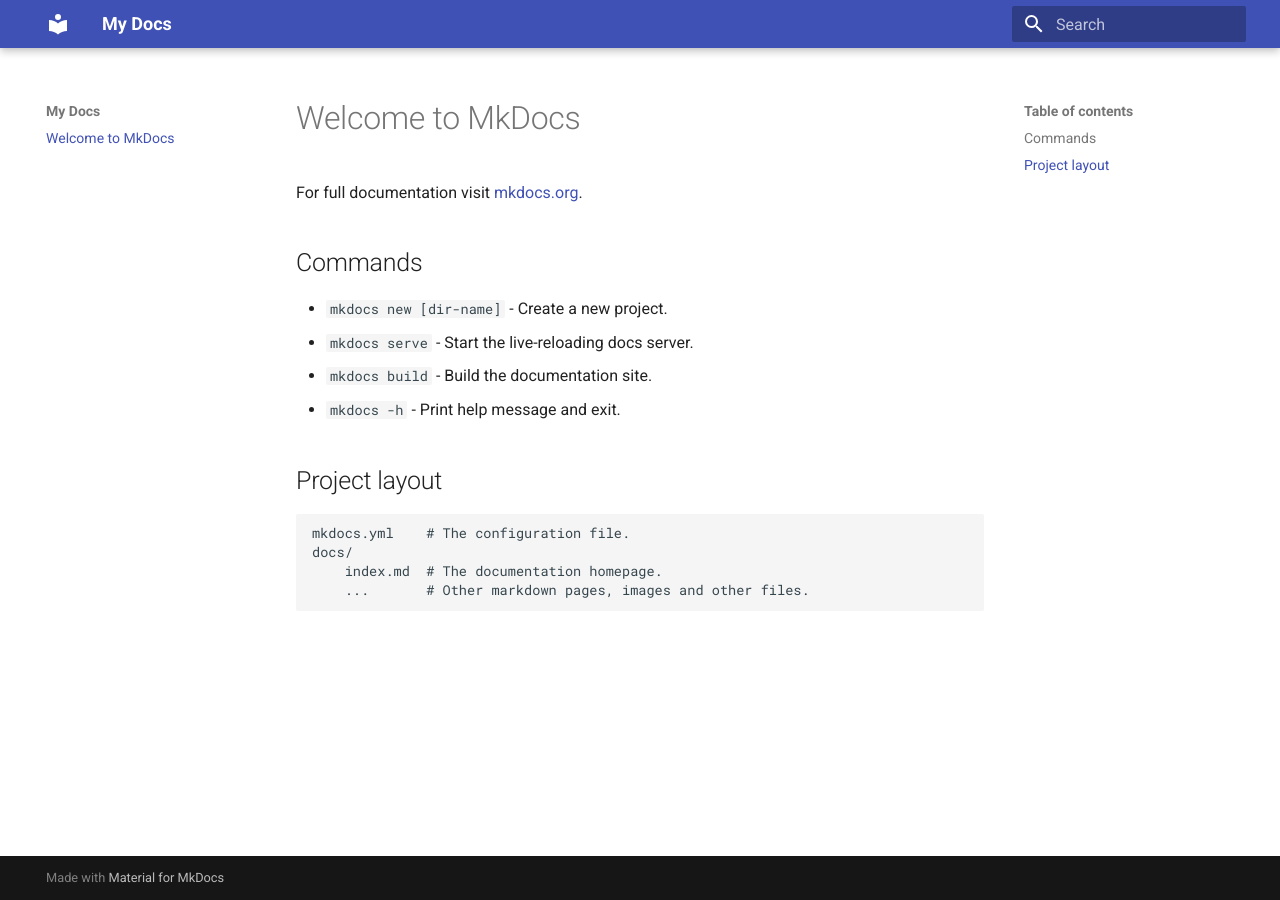
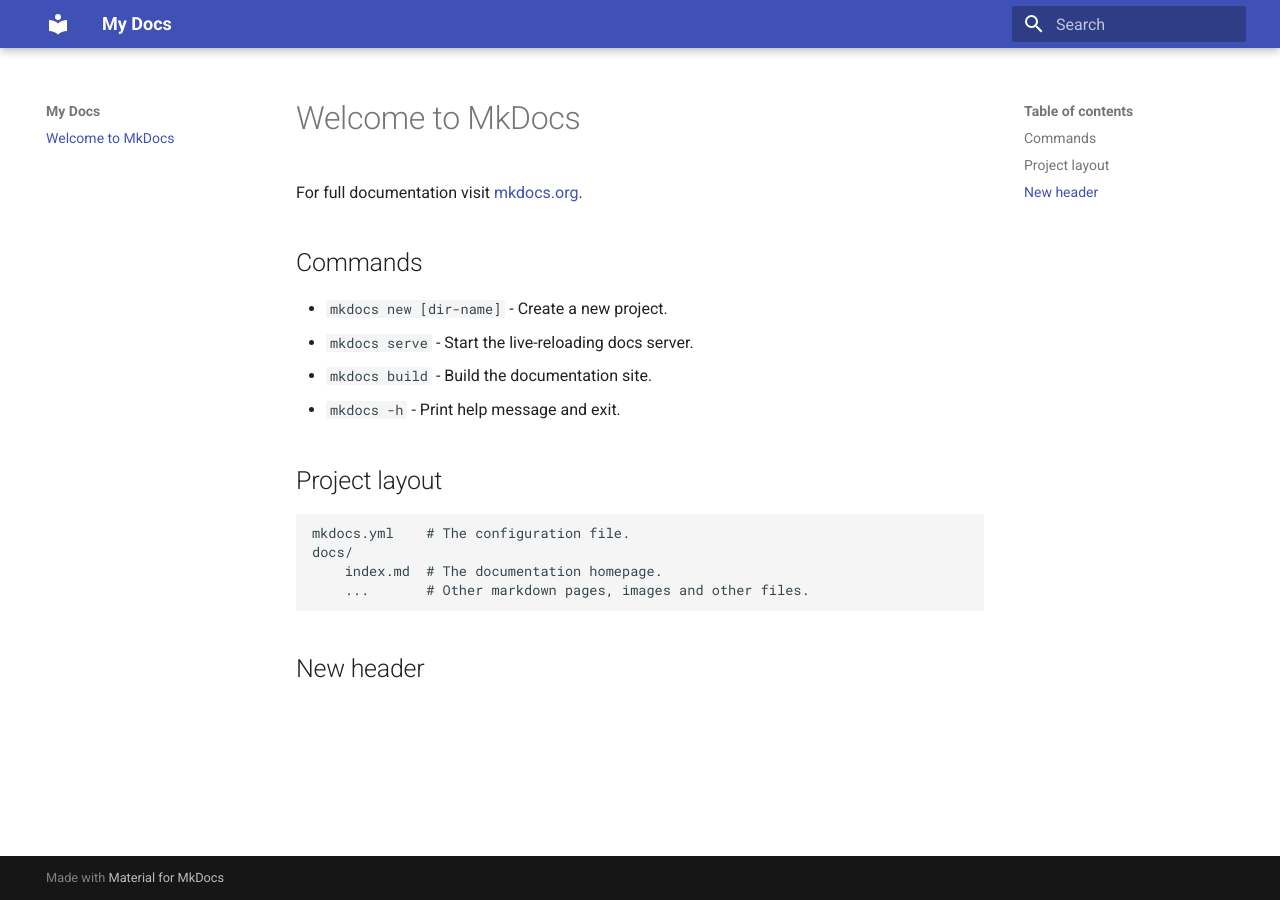
Before and after one commit to boguslawlobaczintel/playground, an MkDocs documentation site: the page built from docs/index.md, in a window 1280 px wide. Built offline with MkDocs 1.6.1 and Material for MkDocs 9.7.7, drawn with Linux system fonts in a browser that asks for light colours.

```diff
--- a/docs/index.md
+++ b/docs/index.md
@@ -15,3 +15,4 @@ For full documentation visit [mkdocs.org](https://www.mkdocs.org).
     docs/
         index.md  # The documentation homepage.
         ...       # Other markdown pages, images and other files.
+## New header
```
Also changed, not shown: 2 other files.
